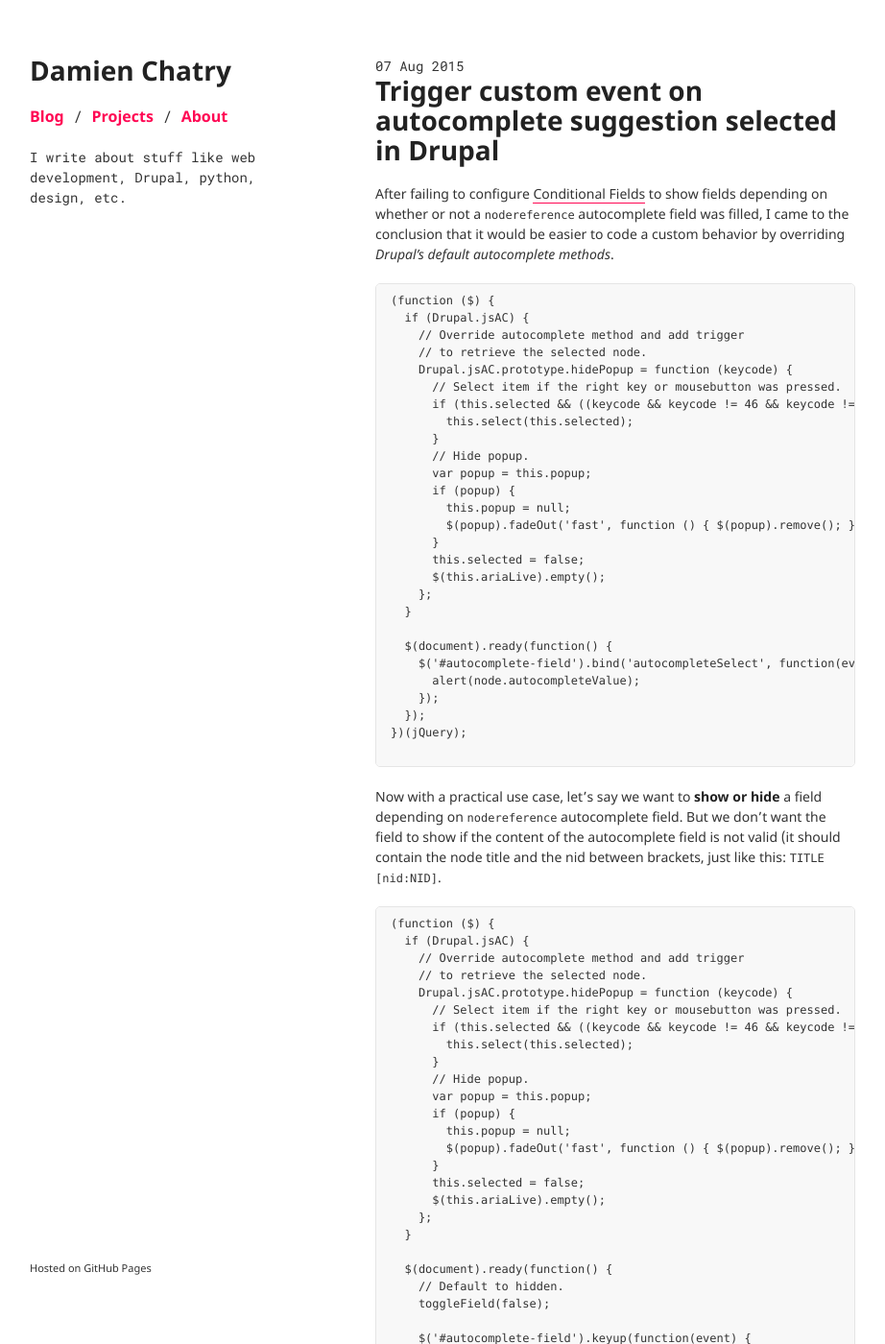
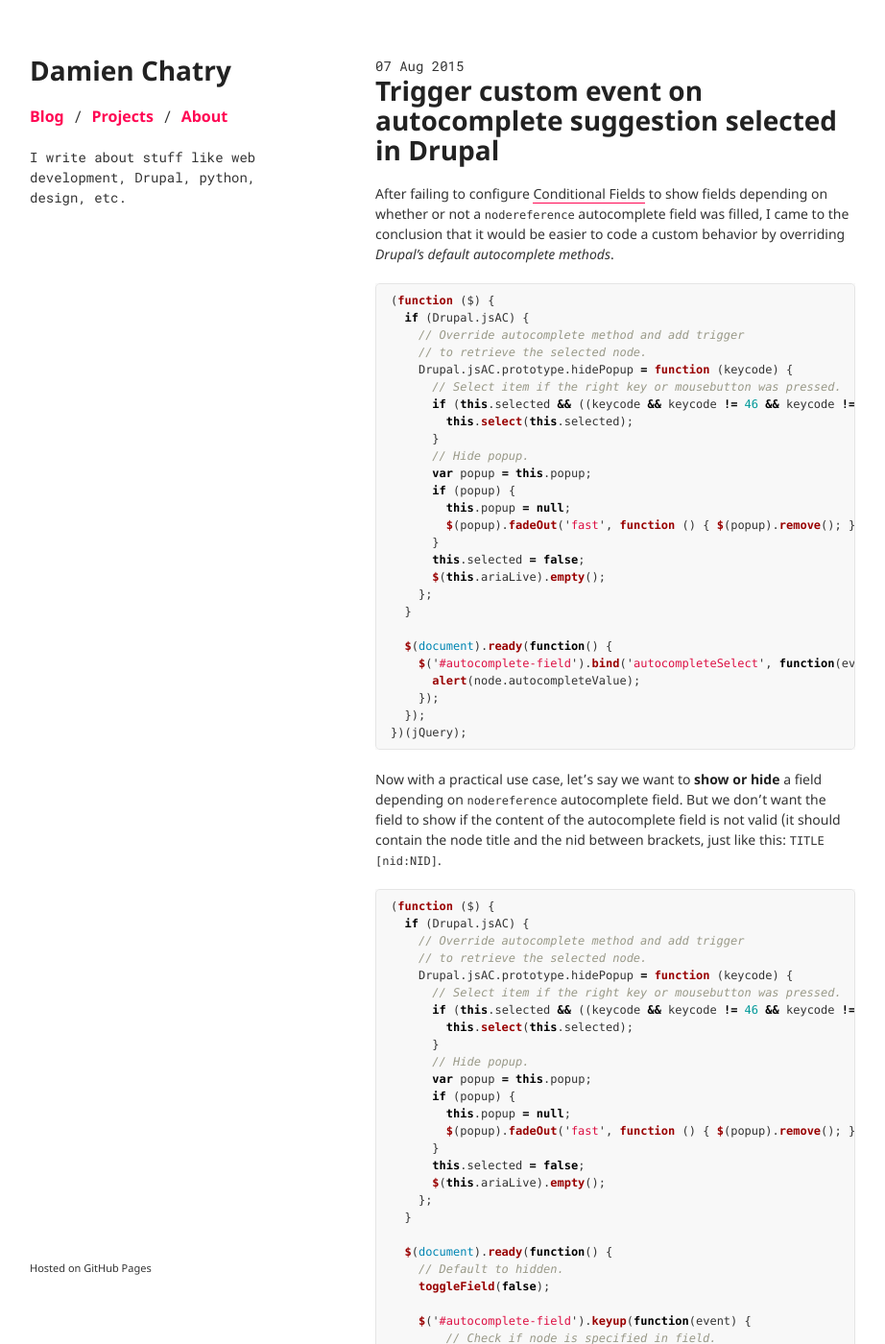
Before and after one commit to dchatry/blog, a Jekyll site: the page built from _posts/2015-08-07-trigger-custom-event-autocomplete-drupal.markdown, in a window 1280 px wide and 1400 px high. Shown: the whole window at 96% size, without its empty margins (179-1101 px from the left). Built offline with Jekyll 4.4.1, drawn with Linux system fonts in a browser that asks for light colours; nearby versions of some CDN libraries; some of the changed text lies outside the part shown.

````diff
--- a/_layouts/post.html
+++ b/_layouts/post.html
@@ -3,7 +3,7 @@
   <head>
     <meta charset="utf-8">
     <meta http-equiv="X-UA-Compatible" content="chrome=1">
-    <title>Blog | Damien Chatry, Drupal stuff, log, etc.</title>
+    <title>{{page.title}} | Blog, Damien Chatry, Drupal stuff, log, etc.</title>
 
     <link href="https://fonts.googleapis.com/css?family=Roboto+Mono|Rubik:500,700" rel="stylesheet">
     <link rel="stylesheet" href="{{ '/assets/css/style.css?v=' | append: site.github.build_revision | relative_url }}">
--- a/_posts/2015-08-07-trigger-custom-event-autocomplete-drupal.markdown
+++ b/_posts/2015-08-07-trigger-custom-event-autocomplete-drupal.markdown
@@ -10,7 +10,8 @@ taxonomy:
 
 After failing to configure [Conditional Fields][1] to show fields depending on whether or not a `nodereference` autocomplete field was filled, I came to the conclusion that it would be easier to code a custom behavior by overriding *Drupal's default autocomplete methods*.
 
-<pre><code>(function ($) {
+```javascript
+(function ($) {
   if (Drupal.jsAC) {
     // Override autocomplete method and add trigger
     // to retrieve the selected node.
@@ -36,12 +37,12 @@ After failing to configure [Conditional Fields][1] to show fields depending on w
     });
   });
 })(jQuery);
-</code>
-</pre>
+```
 
 Now with a practical use case, let's say we want to **show or hide** a field depending on `nodereference` autocomplete field. But we don't want the field to show if the content of the autocomplete field is not valid (it should contain the node title and the nid between brackets, just like this: `TITLE [nid:NID]`.
 
-<pre><code>(function ($) {
+```javascript
+(function ($) {
   if (Drupal.jsAC) {
     // Override autocomplete method and add trigger
     // to retrieve the selected node.
@@ -94,11 +95,10 @@ Now with a practical use case, let's say we want to **show or hide** a field dep
     }
   });
 })(jQuery);
-</code>
-</pre>
+```
 
 *<u>Note</u>: if you're using <u>Drupal 6</u>, use this code instead:*
-
+```javascript
 <pre><code>(function ($) {
   if (Drupal.jsAC) {
     // Override autocomplete method and add trigger
@@ -125,7 +125,6 @@ Now with a practical use case, let's say we want to **show or hide** a field dep
     });
   });
 })(jQuery);
-</code>
-</pre>
+```
 
  [1]: https://www.drupal.org/project/conditional_fields
````
Also changed, not shown: 1 other file.
